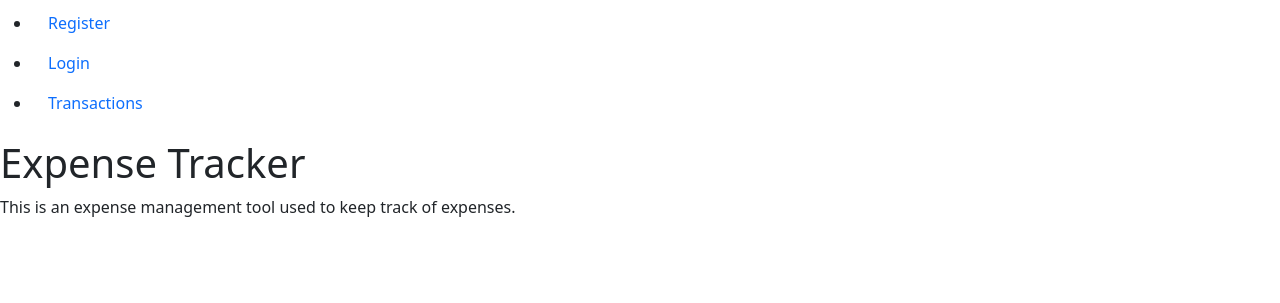
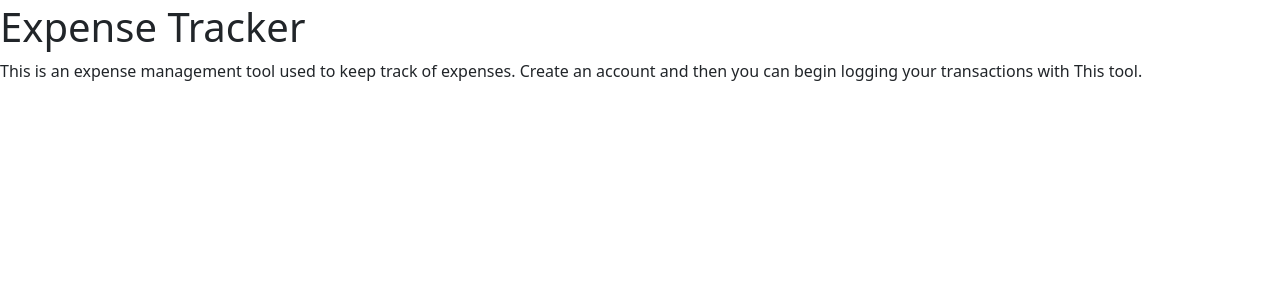
Before and after one commit to Richard-Hallam/Individual-Full-Stack-Project-Assessment, a Django app: page / in a window 1280 px wide. Shown: the part 53-356 px from the top of the page. Run offline with Django 4.2, Linux system fonts and the light colour scheme.

Commit message:
Added footer

```diff
--- a/home/templates/home.html
+++ b/home/templates/home.html
@@ -12,6 +12,7 @@
         integrity="sha384-+0n0xVW2eSR5OomGNYDnhzAbDsOXxcvSN1TPprVMTNDbiYZCxYbOOl7+AMvyTG2x" crossorigin="anonymous">
     </head>
     <body class="d-flex flex-column h-100 main-bg">
+        <!-- Navigation -->
         <nav class="navbar navbar-expand-lg navbar-light bg-white">
             <div class="container-fluid">
                 <a class="nav-link" href="{% url 'transactions' %}">Transactions</a>
@@ -26,35 +27,21 @@
             </div>
 
         </nav>
-        {% if user.is_authenticated %}
-        <h1>You are logged in as: {{ user.username }} {{ user }} </h1>
-            <ul>
-                <li class="nav-item">
-                    <a class="nav-link {% if request.path == logout_url %}active{% endif %}" aria-current="page" href="{% url 'account_logout' %}">Logout</a>
-                </li>
-                <li class="nav-item">
-                    <a class="nav-link {% if request.path == signup_url %}active{% endif %}" aria-current="page"
-                        href="{% url 'transactions' %}">Transactions</a>
-                </li>
-            </ul>
-        {% else %}
-            <ul>
-                <li class="nav-item">
-                    <a class="nav-link {% if request.path == signup_url %}active{% endif %}" aria-current="page"
-                        href="{% url 'account_login' %}">Register</a>
-                </li>
-                <li class="nav-item">
-                    <a class="nav-link {% if request.path == login_url %}active{% endif %}" aria-current="page" href="{% url 'account_login' %}">Login</a>
-                </li>
-                <li class="nav-item">
-                    <a class="nav-link {% if request.path == signup_url %}active{% endif %}" aria-current="page"
-                        href="{% url 'transactions' %}">Transactions</a>
-                </li>
-            </ul>
-        {% endif %}
-        <h1 class="heading">Expense Tracker</h1>
-        <p class="home-text">This is an expense management tool used to keep track of expenses.</p>
-
+        <main class ="flex-shring-0 main-bg">
+            <h1 class="heading">Expense Tracker</h1>
+            <p class="home-text">This is an expense management tool used to keep track of expenses. Create an account and then you can begin logging your transactions with This
+                tool.
+            </p>
+        </main>
+        <!-- Footer -->
+        <footer class="footer mt-auto py-3 dark-bg">
+            <p class="m-0 text-center text-white">Made by Richard Hallam</p>
+            <p class="m-0 text-center text-white">Follow us: <i class="fab fa-facebook-square ms-3"></i>
+                <i class="fab fa-twitter-square ms-3"></i>
+                <i class="fab fa-instagram-square ms-3"></i>
+                <i class="fab fa-youtube-square ms-3"></i>
+            </p>
+        </footer>
         <script src="https://cdn.jsdelivr.net/npm/bootstrap@5.0.1/dist/js/bootstrap.bundle.min.js"
         integrity="sha384-gtEjrD/SeCtmISkJkNUaaKMoLD0//ElJ19smozuHV6z3Iehds+3Ulb9Bn9Plx0x4" crossorigin="anonymous">
         </script>
--- a/transactions/templates/transactions/transaction_delete.html
+++ b/transactions/templates/transactions/transaction_delete.html
@@ -12,5 +12,8 @@
         <button type="submit">Yes, delete</button>
     </form>
     <a href="{% url 'transactions_list' %}">Cancel</a>
+    {% else %}
+    <p>You are not logged in</p>
+    {% endif %}
 </body>
 </html>
```
Also changed, not shown: db.sqlite3.
